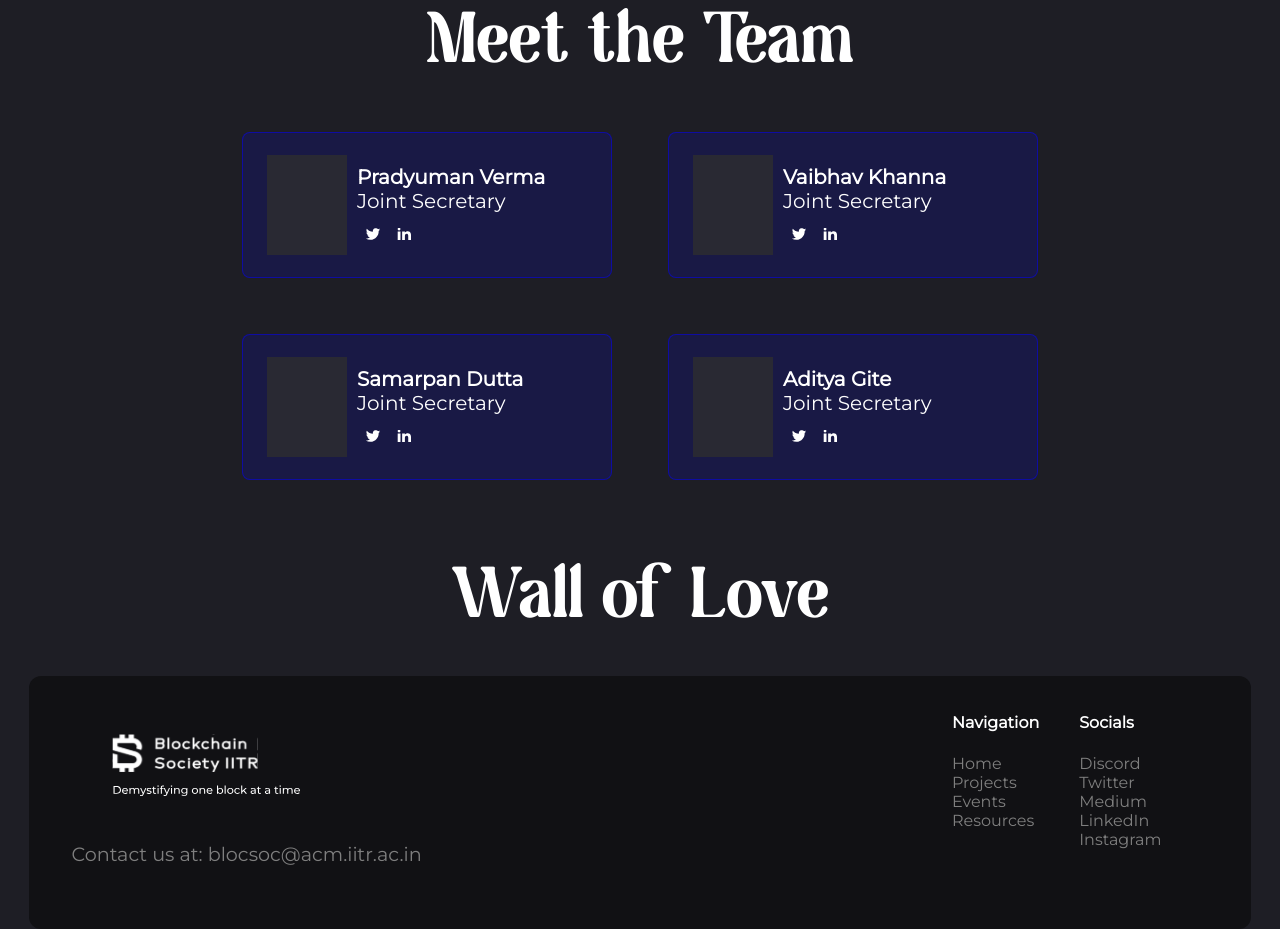
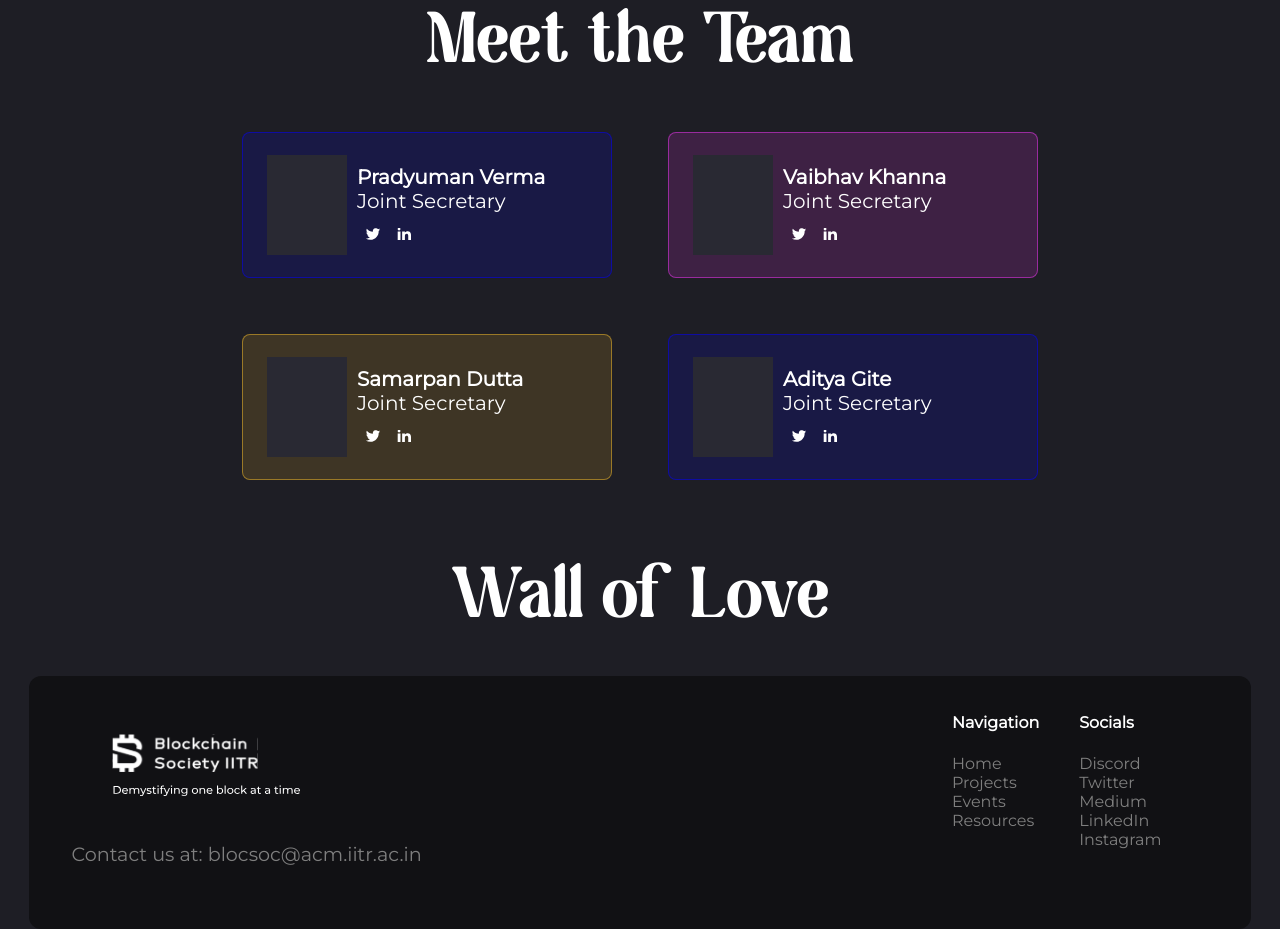
Before and after one commit to BlocSoc-iitr/website-2022, a React (Create React App) app: page / in a window 1280 px wide. Shown: the part 2720-3649 px from the top of the page. Built offline with nearby package versions, Linux system fonts and the light colour scheme.

Commit message:
teamChanges

```diff
--- a/src/Components/TeamCard/TeamCard.js
+++ b/src/Components/TeamCard/TeamCard.js
@@ -1,27 +1,30 @@
-import React from 'react';
-import styles from './TeamCard.module.css';
-import twitter from './assets/twitter.svg';
-import linkedin from './assets/linkedin.svg';
+import React from "react";
+import styles from "./TeamCard.module.css";
+import twitter from "./assets/twitter.svg";
+import linkedin from "./assets/linkedin.svg";
 
-
-const TeamCard = ({Name, designation}) => {
-
+const TeamCard = ({ Name, designation, index }) => {
+  var containerClass;
+  if (index % 3 === 0) {
+    containerClass = styles.blueContainer;
+  } else if (index % 3 === 1) {
+    containerClass = styles.purpleContainer;
+  } else if (index % 3 === 2) {
+    containerClass = styles.yellowContainer;
+  }
   return (
-        <div className={styles.container}>
-            <div className={styles.image}>
-
-            </div>
+    <div className={containerClass}>
+      <div className={styles.image}></div>
       <div className={styles.details}>
         <div className={styles.name}>{Name}</div>
         <div className={styles.designation}>{designation}</div>
         <div className={styles.socials}>
-                    <img src={twitter} alt=""/>
-                    <img src={linkedin} alt=""/>
+          <img src={twitter} alt="" />
+          <img src={linkedin} alt="" />
         </div>
       </div>
     </div>
   );
 };
 
-
 export default TeamCard;
--- a/src/Components/TeamCard/TeamCard.module.css
+++ b/src/Components/TeamCard/TeamCard.module.css
@@ -1,8 +1,32 @@
-.container{
+.blueContainer{
     width: 40vh;
     height: 18vh;
     background: #0500FF26;
     border: #0500FF80 solid 1px;
+    border-radius: 0.5rem;
+    display: flex;
+    flex-direction: row;
+    justify-content: flex-start;
+    align-items: center;
+    padding: 0 1.5rem;
+}
+.purpleContainer{
+    width: 40vh;
+    height: 18vh;
+    background: rgba(245, 55, 249, 0.15);
+    border: 1px solid rgba(245, 55, 249, 0.5);
+    border-radius: 0.5rem;
+    display: flex;
+    flex-direction: row;
+    justify-content: flex-start;
+    align-items: center;
+    padding: 0 1.5rem;
+}
+.yellowContainer{
+    width: 40vh;
+    height: 18vh;
+    background: rgba(247, 190, 43, 0.15);
+    border: 1px solid rgba(247, 190, 43, 0.5);
     border-radius: 0.5rem;
     display: flex;
     flex-direction: row;
--- a/src/Layouts/Team/Team.js
+++ b/src/Layouts/Team/Team.js
@@ -1,19 +1,24 @@
-import React from 'react';
-import styles from './Team.module.css';
-import TeamCard from '../../Components/TeamCard/TeamCard';
+import React from "react";
+import styles from "./Team.module.css";
+import TeamCard from "../../Components/TeamCard/TeamCard";
+import Data from "./Team_data";
 
 const Team = (props) => {
-
+  var data = Data.joint_secy;
   return (
     <div className={styles.container}>
-            <div className={styles.heading}>
-                Meet the Team
-            </div>
+      <div className={styles.heading}>Meet the Team</div>
       <div className={styles.grid}>
-                <div className={styles.card1}><TeamCard Name={"Pradyuman Verma"} designation={"Joint Secretary"}/></div>
-                <div className={styles.card2}><TeamCard Name={"Vaibhav Khanna"} designation={"Joint Secretary"}/></div>
-                <div className={styles.card3}><TeamCard Name={"Samarpan Dutta"} designation={"Joint Secretary"}/></div>
-                <div className={styles.card4}><TeamCard Name={"Aditya Gite"} designation={"Joint Secretary"}/></div>
+        {data.map((m, index) => {
+          return (
+            <TeamCard
+              index={index}
+              Name={m.name}
+              designation={m.designation}
+              key={m.sl}
+            />
+          );
+        })}
       </div>
     </div>
   );
--- a/src/Layouts/Team/Team.module.css
+++ b/src/Layouts/Team/Team.module.css
@@ -15,14 +15,17 @@
     font-size: 4.5rem;
 }
 
-.card1 {grid-area: 'card';}
+/* .card1 {grid-area: 'card';}
 .card2 {grid-area: 'card';}
 .card3 {grid-area: 'card';}
-.card4 {grid-area: 'card';}
+.card4 {grid-area: 'card';} */
 
 .grid{
     margin-top: 3rem;
     display: grid;
     grid-template: 'card card' 'card card';
+    /* grid-template-areas:
+    "card card card"
+    ".    .    .   "; */
     gap: 3.5rem;
 }
--- a/src/Layouts/Team/Team_data.js
+++ b/src/Layouts/Team/Team_data.js
@@ -1,26 +1,32 @@
 var joint_secy = [
     {
+        sl: 1,
         name: "Pradyuman Verma",
         designation: "Joint Secretary",
         twitter:"",
         linkedin:"",
     },
     {
+        sl:2,
         name: "Vaibhav Khanna",
         designation: "Joint Secretary",
         twitter:"",
         linkedin:"",
     },
     {
+        sl:3,
         name: "Samarpan Dutta",
         designation: "Joint Secretary",
         twitter:"",
         linkedin:"",
     },
     {
+        sl:4,
         name: "Aditya Gite",
         designation: "Joint Secretary",
         twitter:"",
         linkedin:"",
     }
 ]
+
+export default {joint_secy};
```
Lines whose indentation alone changed are shown as unchanged.
